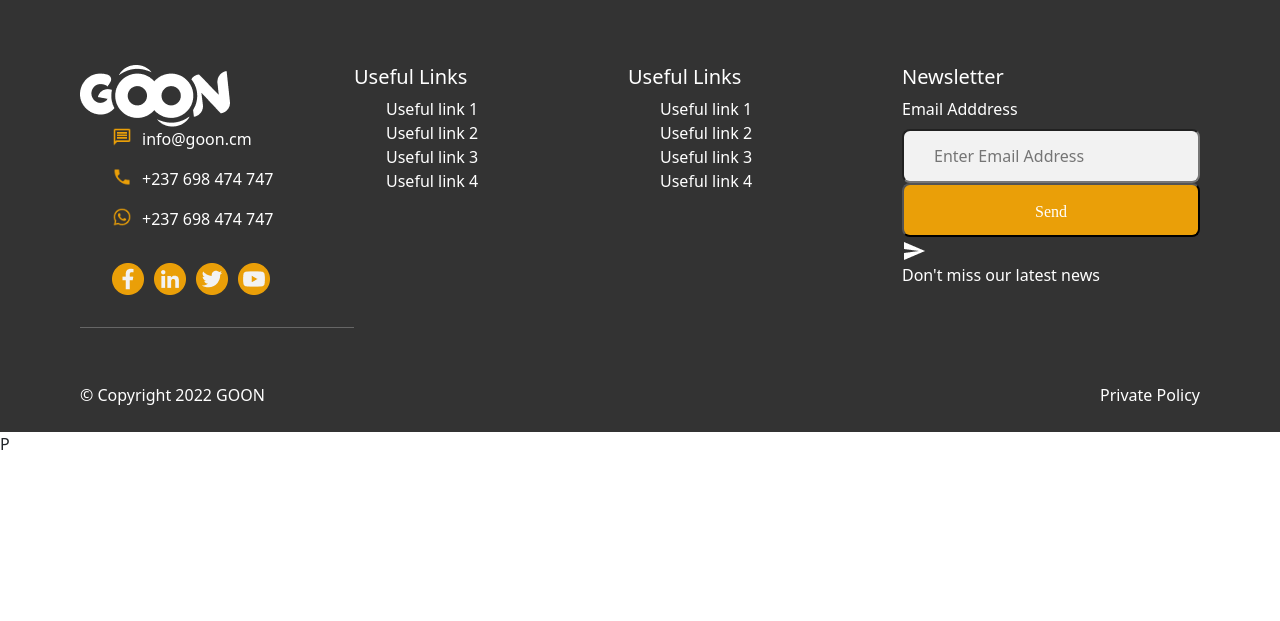
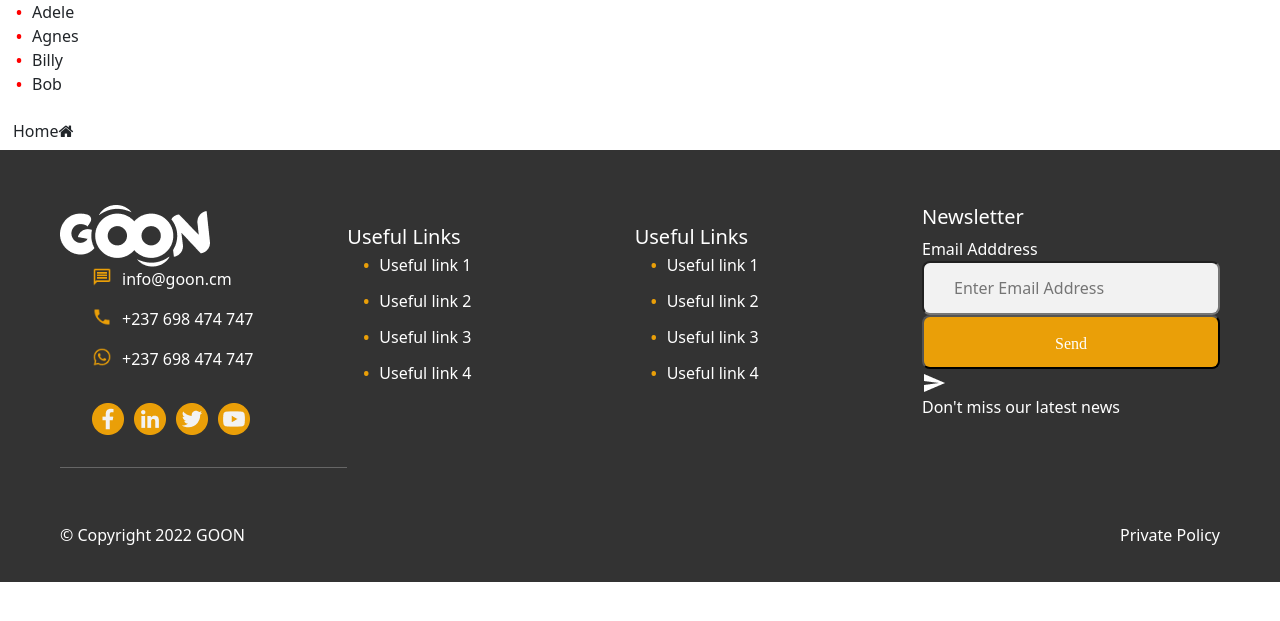
Before and after one commit to FonsahPageo/figma-design, a PHP site: page /homepage.html in a window 1280 px wide. Shown: the part 54-675 px from the top of the page. Run offline with PHP 8.4, Linux system fonts and the light colour scheme.

Commit message:
work update

```diff
--- a/footer.html
+++ b/footer.html
@@ -33,7 +33,6 @@
                     <li><img src="/icons/fa-brands_twitter.png" alt=""></li>
                     <li><img src="/icons/fa-brands_youtube.png" alt=""></li>
                 </ul>
-
             </div>
             <div class="footer-links">
                 <h5>Useful Links</h5>
--- a/header.html
+++ b/header.html
@@ -3,6 +3,8 @@
     <link rel="stylesheet" href="/styles/header.css">
     <!-- <link rel="stylesheet" href="/styles/style.css"> -->
     <link rel="stylesheet" href="/bootstrap/css/bootstrap.min.css">
+    <link rel="stylesheet" href="https://cdnjs.cloudflare.com/ajax/libs/font-awesome/4.7.0/css/font-awesome.min.css">    <script src="script/javascript.js"></script>
+
 </head>
 <body>
     <nav class="top-nav">
--- a/homepage.html
+++ b/homepage.html
@@ -1,20 +1,30 @@
 <!DOCTYPE html>
 <html lang="en">
-<head
+<head>
     <meta charset="UTF-8">
     <meta http-equiv="X-UA-Compatible" content="IE=edge">
     <meta name="viewport" content="width=device-width, initial-scale=1.0">
     <title>Testing homepage</title>
-    <link rel="stylesheet" href="/styles/style.css">
-    <link rel="stylesheet" href="https://cdn.jsdelivr.net/npm/bootstrap@4.0.0/dist/css/bootstrap.min.css"">
-    <link rel="stylesheet" href="/fontawesome/css/all.css">
-    <script src="javascript.js"></script>
+    <!-- <link rel="stylesheet" href="/styles/style.css"> -->
+    <link rel="stylesheet" href="https://cdnjs.cloudflare.com/ajax/libs/font-awesome/4.7.0/css/font-awesome.min.css">    <script src="script/javascript.js"></script>
+    <link rel="stylesheet" href="/styles/homepage.css">
+    <script src="script/javascript.js"></script>
 </head>
 <body>
     <div w3-include-html="header.html"></div>
+
+    <div>
+        <ul class="tryout">
+            <li>Adele</li>
+            <li>Agnes</li>
+            <li>Billy</li>
+            <li>Bob</li>
+        </ul>
+    </div>
+    <button class="btn">Home<i class="fa fa-home"></i></button>
     <div w3-include-html="footer.html"></div>
     <script>
         includeHTML();
         </script>
 </body>
-</html>P
+</html>
--- a/styles/footer.css
+++ b/styles/footer.css
@@ -1,33 +1,29 @@
-.footer-2{
-    padding: 65px 80px 2px 80px;
-    /* position: relative; */
+.footer-2 {
+    padding: 55px 60px 2px 60px;
     width: 100%;
     height: 432px;
-    /* left: 0; */
-    /* bottom: 0; */
-    /* top: 3625px; */
     background: #333333;
     color: #fff;
 }
 
-.footer-2 .footer-top{
+.footer-2 .footer-top {
     display: grid;
     grid-template-columns: 1fr 1fr 1fr 1fr;
     justify-content: space-evenly;
 }
 
-.footer-2 ul.social{
-    display: inline-flex;
+.footer-2 ul.social {
+    display: flex;
     list-style: none;
     column-gap: 10px;
 }
 
-.footer-2 ul.contact{
+.footer-2 ul.contact {
     list-style: none;
 
 }
 
-.footer-2 ul.contact li{
+.footer-2 ul.contact li {
     font-style: normal;
     font-weight: 400;
     font-size: 16px;
@@ -37,13 +33,13 @@
     column-gap: 10px;
 }
 
-.footer-2 ul.contact li img{
+.footer-2 ul.contact li img {
     height: 20px;
     width: 20px;
     border-radius: 0px;
 }
 
-.footer-2 ul.contact li p{
+.footer-2 ul.contact li p {
     font-style: normal;
     font-weight: 400;
     font-size: 16px;
@@ -51,13 +47,13 @@
     color: #fff;
 }
 
-.footer-bottom{
+.footer-bottom {
     display: flex;
     flex-direction: row;
     justify-content: space-between;
 }
 
-.footer-2 .newsletter input[type="email"]{
+.footer-2 .newsletter input[type="email"] {
     display: flex;
     flex-direction: row;
     align-items: flex-start;
@@ -72,7 +68,7 @@
     flex-grow: 0;
 }
 
-.footer-2 .newsletter input[type="submit"]{
+.footer-2 .newsletter input[type="submit"] {
     display: flex;
     flex-direction: row;
     justify-content: center;
@@ -92,10 +88,10 @@
     font-weight: 400;
     font-size: 16px;
     line-height: 150%;
-    color:#fff;
+    color: #fff;
 }
 
-.footer-2 .newsletter img{
+.footer-2 .newsletter img {
     width: 24px;
     height: 24px;
     flex: none;
@@ -103,27 +99,44 @@
     flex-grow: 0;
 }
 
-.footer-2 .newsletter input[type="submit"]::after{
+.footer-2 .newsletter input[type="submit"]::after {
     display: inline-block;
     text-rendering: auto;
     background: #FFFFFF;
 }
 
-.submit-button .icon-rtl img{
-    /* position: absolute; */
+.submit-button .icon-rtl img {
     left: 81%;
     right: 4.17%;
-    /* top: 44.3%; */
     bottom: 12.5%;
 }
 
-#line-2{
-    /* position: absolute; */
+#line-2 {
     width: 100%;
-    /* height: 0px; */
-    /* left: 149px; */
-    /* top: 365px; */
     opacity: 0.5;
     color: #EA9F08;
 
 }
+
+.footer-links {
+    padding-top: 20px;
+}
+
+.link-list {
+    display: flex;
+    flex-direction: column;
+    line-height: 120%;
+    gap: 20px;
+    font-weight: 400;
+    font-size: 16px;
+    line-height: 100%;
+}
+
+.link-list ::before {
+    content: "\2022";
+    color: #EA9F08;
+    font-weight: 800;
+    display: inline-block;
+    width: 1em;
+    margin-left: -1em;
+}
--- /dev/null
+++ b/styles/homepage.css
@@ -0,0 +1,27 @@
+.tryout ul li{
+    /* list-style: none; */
+    text-decoration: none;
+}
+
+.tryout li::before {
+    content: "\2022";
+    color: red;
+    font-weight: 800;
+    display: inline-block;
+    width: 1em;
+    margin-left: -1em;
+}
+
+.btn {
+    /* background-color: DodgerBlue;/ */
+    /* border: 3px solid #56a79a;  */
+    color: white;
+    padding: 20px;
+    font-size: 16px;
+    cursor: pointer;
+
+  }
+
+  .btn:hover {
+    background-color: RoyalBlue;
+  }
--- a/styles/style.css
+++ b/styles/style.css
@@ -1,23 +1,23 @@
-body{
+body {
     font-weight: 400;
     line-height: 1.5;
 }
 
-a{
+a {
     text-decoration: none;
 }
 
-li{
+li {
     list-style: none;
 }
 
-.main-header{
+.main-header {
     position: fixed;
     width: 100%;
     background-color: #8b8b8b47;
 }
 
-.section-1{
+.section-1 {
     width: 100%;
     height: 50%;
     background: url(/images/image2.png);
@@ -28,7 +28,7 @@ li{
     background-size: contain;
 }
 
-.welcome{
+.welcome {
     width: 68%;
     height: 50%;
     padding-left: 112px;
@@ -42,7 +42,7 @@ li{
     padding-block: 30px;
 }
 
-.goon-2{
+.goon-2 {
     font-style: normal;
     font-weight: 700;
     font-size: 61px;
@@ -50,7 +50,7 @@ li{
     color: #2D1E0B;
 }
 
-.lorem{
+.lorem {
     font-style: normal;
     font-weight: 400;
     font-size: 16px;
@@ -58,24 +58,24 @@ li{
     color: #2D1E0B;
 }
 
-.image-1{
-    /* position: relative; */
-    width: 30vw;
-    height: 630px;
-    /* left: 751px; */
-    /* top: 84px; */
+.image-1 {
+    position: absolute;
+    width: 262px;
+    height: 327px;
+    left: 751px;
+    top: 10px;
 }
 
-.goon-span{
+.goon-span {
     color: #EA9F08;
 }
 
-.section-buttons{
+.section-buttons {
     /* display: inline-flex; */
     gap: 20px;
 }
 
-.secto{
+.secto {
     display: flex;
     width: 100vw;
     flex-direction: column;
@@ -84,7 +84,7 @@ li{
     text-align: center;
 }
 
-.section-2{
+.section-2 {
     display: flex;
     width: 100vw;
     height: 40vh;
@@ -94,7 +94,7 @@ li{
     justify-content: space-evenly;
 }
 
-.section-2 h3{
+.section-2 h3 {
     width: 360px;
     height: 59px;
     font-style: normal;
@@ -104,12 +104,12 @@ li{
     color: #2D1E0B;
 }
 
-.section-2 img{
+.section-2 img {
     width: 324px;
     height: 324px;
 }
 
-.section-2 p{
+.section-2 p {
     width: 527px;
     height: 162px;
     font-style: normal;
@@ -119,7 +119,7 @@ li{
     color: #2D1E0B;
 }
 
-.section-3 h3{
+.section-3 h3 {
     font-style: normal;
     font-weight: 700;
     font-size: 49px;
@@ -127,7 +127,7 @@ li{
     color: #2D1E0B;
 }
 
-.section-3-content{
+.section-3-content {
     display: flex;
     flex-direction: row;
     justify-content: space-evenly;
@@ -138,7 +138,7 @@ li{
     border-radius: 16px;
 }
 
-.course{
+.course {
     display: flex;
     flex-direction: column;
     padding: 20px 5px;
@@ -148,7 +148,7 @@ li{
 }
 
 
-.course p{
+.course p {
     width: 290px;
     height: 111px;
     font-style: normal;
@@ -161,7 +161,7 @@ li{
     flex-grow: 0;
 }
 
-.maths-content{
+.maths-content {
     display: flex;
     flex-direction: row;
     justify-content: space-between;
@@ -172,7 +172,7 @@ li{
     height: 26px;
 }
 
-.mathsfree{
+.mathsfree {
     /* width: 34px;
     height: 24px; */
     font-style: normal;
@@ -185,13 +185,13 @@ li{
     flex-grow: 0;
 }
 
-.maths-content-2{
+.maths-content-2 {
     display: grid;
     grid-template-columns: 2fr 2fr;
     justify-content: space-between;
 }
 
-.maths-enroll{
+.maths-enroll {
     box-sizing: border-box;
     display: flex;
     flex-direction: row;
@@ -209,11 +209,11 @@ li{
     flex-grow: 0;
 }
 
-.section-4{
+.section-4 {
     height: 600px;
 }
 
-.section-4 .section_courses{
+.section-4 .section_courses {
     background: #865A21;
     height: 250px;
 }
@@ -224,7 +224,7 @@ li{
     padding-block: 30px 20px;
 }
 
-.section-4 h3{
+.section-4 h3 {
     font-size: 49px;
     color: #F2F2F2;
     text-align: center;
@@ -242,7 +242,7 @@ li{
     margin-top: 50px;
 }
 
-.columns{
+.columns {
     display: flex;
     width: 100%;
     justify-content: space-evenly;
@@ -262,12 +262,12 @@ li{
     border-radius: 16px;
 }
 
-.cols .col-para{
+.cols .col-para {
     margin-bottom: 0;
     text-align: center;
 }
 
-.view{
+.view {
     display: flex;
     align-items: flex-start;
     padding: 15px 30px;
@@ -280,7 +280,7 @@ li{
     border-radius: 8px;
 }
 
-.imgs{
+.imgs {
     display: flex;
     flex-direction: row;
     justify-content: space-between;
@@ -294,14 +294,14 @@ li{
     width: 57px;
 }
 
-.columns h4{
+.columns h4 {
     height: 37px;
     flex: none;
     flex-grow: 0;
     margin-bottom: 0;
 }
 
-.cols:hover{
+.cols:hover {
     background: #865A21;
     border: 2px solid #F2F2F2;
     color: #fff;
```
Also changed, not shown: index.html (+5 -7 lines).
